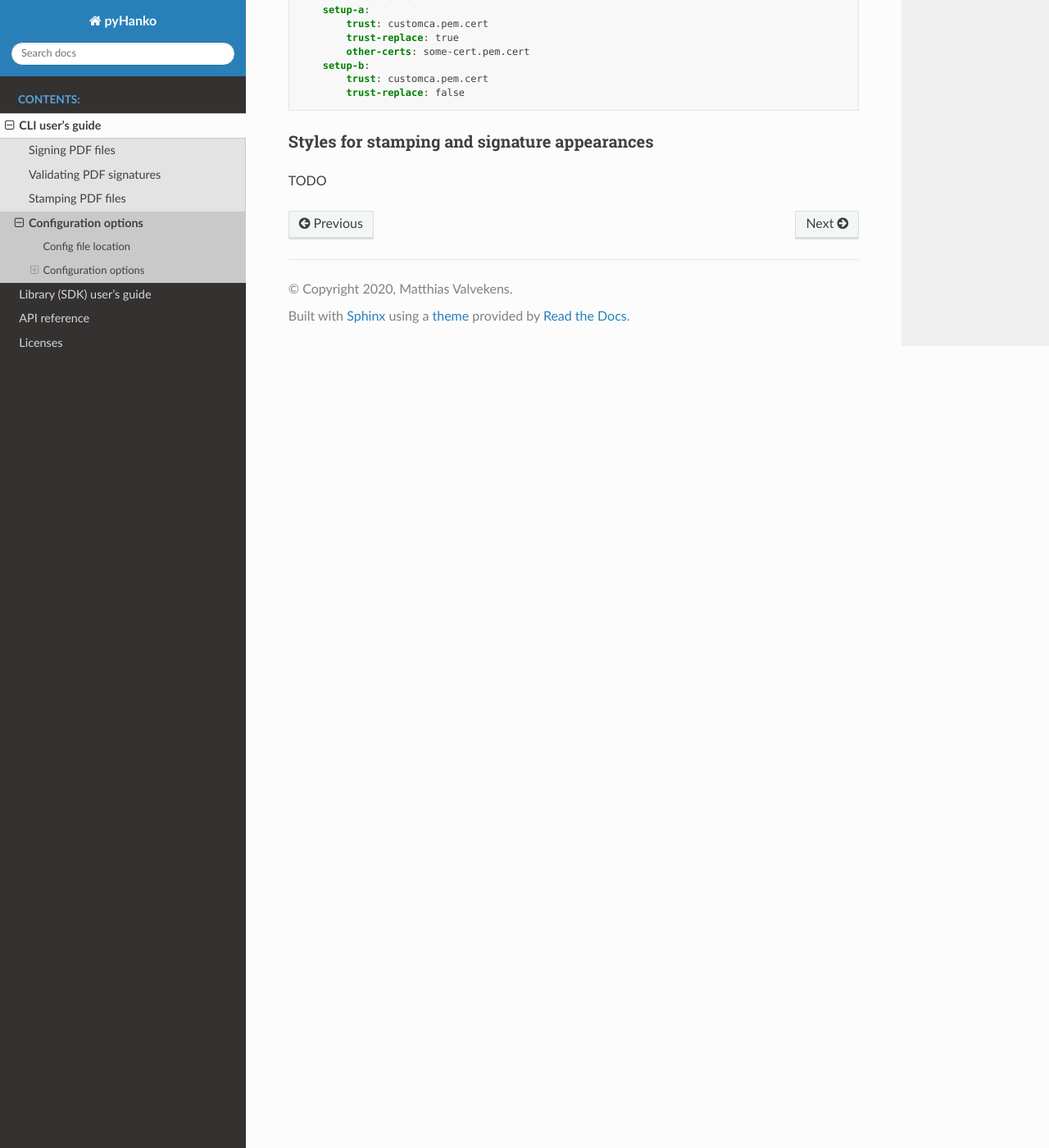
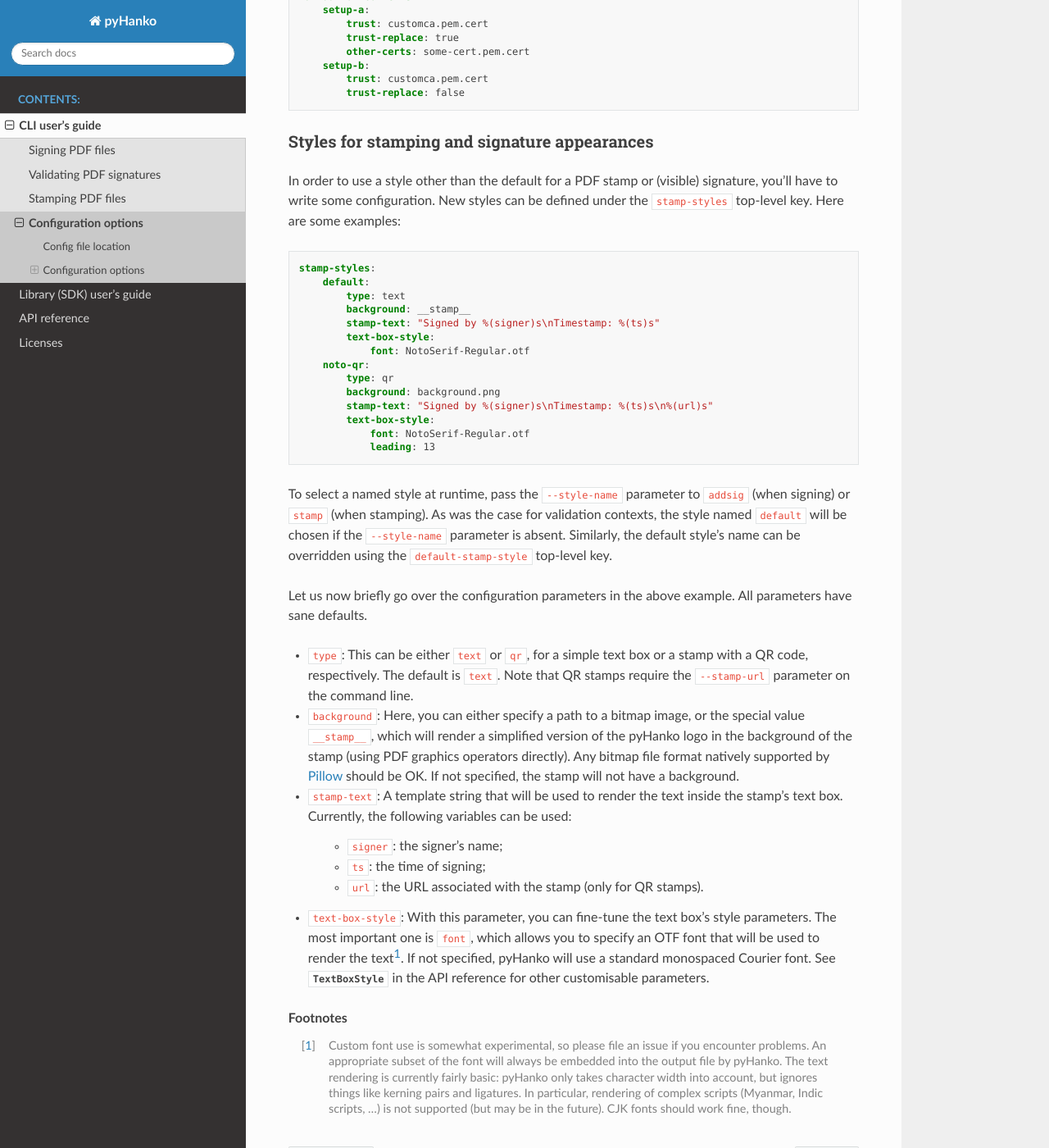
Before and after one commit to MatthiasValvekens/pyHanko, a Sphinx documentation site: the page built from docs/cli-guide/config.rst, in a window 1280 px wide and 1400 px high, scrolled down 1387 px. Shown: the whole window at 82% size. Built offline with Sphinx 7.4.7 and the Read the Docs theme 2.0.0, drawn with Linux system fonts in a browser that asks for light colours; some of the changed text lies outside the part shown.

Commit message:
Explain stamp style configuration in docs

```diff
--- a/docs/cli-guide/config.rst
+++ b/docs/cli-guide/config.rst
@@ -41,10 +41,10 @@ The example below defines two validation configs named ``default`` and
 The parameters are the same as those used to define validation contexts
 in the CLI. This is how they are interpreted:
 
-* ``trust``: one or more paths to trust anchor(s) to be used;
-* ``trust-replace``: flag indicating whether the ``trust`` setting should
-  override the system trust (default ``false``);
-* ``other-certs``: one or more paths to other certificate(s) that may be needed
+* ``trust``: One or more paths to trust anchor(s) to be used.
+* ``trust-replace``: Flag indicating whether the ``trust`` setting should
+  override the system trust (default ``false``).
+* ``other-certs``: One or more paths to other certificate(s) that may be needed
   to validate an end entity certificate.
 
 The certificates should be specified in DER or PEM-encoded form.
@@ -81,7 +81,73 @@ the ``default-validation-context`` top-level key, like so:
             trust-replace: false
 
 
+.. _style-definitions:
+
 Styles for stamping and signature appearances
 ^^^^^^^^^^^^^^^^^^^^^^^^^^^^^^^^^^^^^^^^^^^^^
 
-TODO
+In order to use a style other than the default for a PDF stamp or (visible)
+signature, you'll have to write some configuration.
+New styles can be defined under the ``stamp-styles`` top-level key.
+Here are some examples:
+
+.. code-block:: yaml
+
+    stamp-styles:
+        default:
+            type: text
+            background: __stamp__
+            stamp-text: "Signed by %(signer)s\nTimestamp: %(ts)s"
+            text-box-style:
+                font: NotoSerif-Regular.otf
+        noto-qr:
+            type: qr
+            background: background.png
+            stamp-text: "Signed by %(signer)s\nTimestamp: %(ts)s\n%(url)s"
+            text-box-style:
+                font: NotoSerif-Regular.otf
+                leading: 13
+
+To select a named style at runtime, pass the ``--style-name`` parameter to
+``addsig`` (when signing) or ``stamp`` (when stamping).
+As was the case for validation contexts, the style named ``default`` will be
+chosen if the ``--style-name`` parameter is absent.
+Similarly, the default style's name can be overridden using the
+``default-stamp-style`` top-level key.
+
+Let us now briefly go over the configuration parameters in the above example.
+All parameters have sane defaults.
+
+* ``type``: This can be either ``text`` or ``qr``, for a simple text box
+  or a stamp with a QR code, respectively. The default is ``text``.
+  Note that QR stamps require the ``--stamp-url`` parameter on the command line.
+* ``background``: Here, you can either specify a path to a bitmap image, or the
+  special value ``__stamp__``, which will render a simplified version of the
+  pyHanko logo in the background of the stamp (using PDF graphics operators
+  directly). Any bitmap file format natively supported by
+  `Pillow <https://pillow.readthedocs.io>`_ should be OK.
+  If not specified, the stamp will not have a background.
+* ``stamp-text``: A template string that will be used to render the text inside
+  the stamp's text box. Currently, the following variables can be used:
+
+    * ``signer``: the signer's name;
+    * ``ts``: the time of signing;
+    * ``url``: the URL associated with the stamp (only for QR stamps).
+
+* ``text-box-style``: With this parameter, you can fine-tune the text box's
+  style parameters. The most important one is ``font``, which allows you to
+  specify an OTF font that will be used to render the text\ [#fontdisclaimer]_.
+  If not specified, pyHanko will use a standard monospaced Courier font.
+  See :class:`~pyhanko.pdf_utils.text.TextBoxStyle` in the API reference for
+  other customisable parameters.
+
+.. rubric:: Footnotes
+.. [#fontdisclaimer]
+    Custom font use is somewhat experimental, so please file an issue if you
+    encounter problems. An appropriate subset of the font will always be
+    embedded into the output file by pyHanko.
+    The text rendering is currently fairly basic: pyHanko only takes character
+    width into account, but ignores things like kerning pairs and ligatures.
+    In particular, rendering of complex scripts (Myanmar, Indic scripts, ...)
+    is not supported (but may be in the future).
+    CJK fonts should work fine, though.
--- a/docs/cli-guide/signing.rst
+++ b/docs/cli-guide/signing.rst
@@ -438,7 +438,7 @@ parameter to ``addsig``:
 
 This assumes that a style named ``mystyle`` is available in the configuration
 file. Defining styles works the same way as pyHanko's stamping functionality;
-see :doc:`stamping` and :doc:`config` for details.
+see :doc:`stamping` and :ref:`style-definitions` for details.
 
 .. rubric:: Footnotes
 .. [#pkcs11]
```
